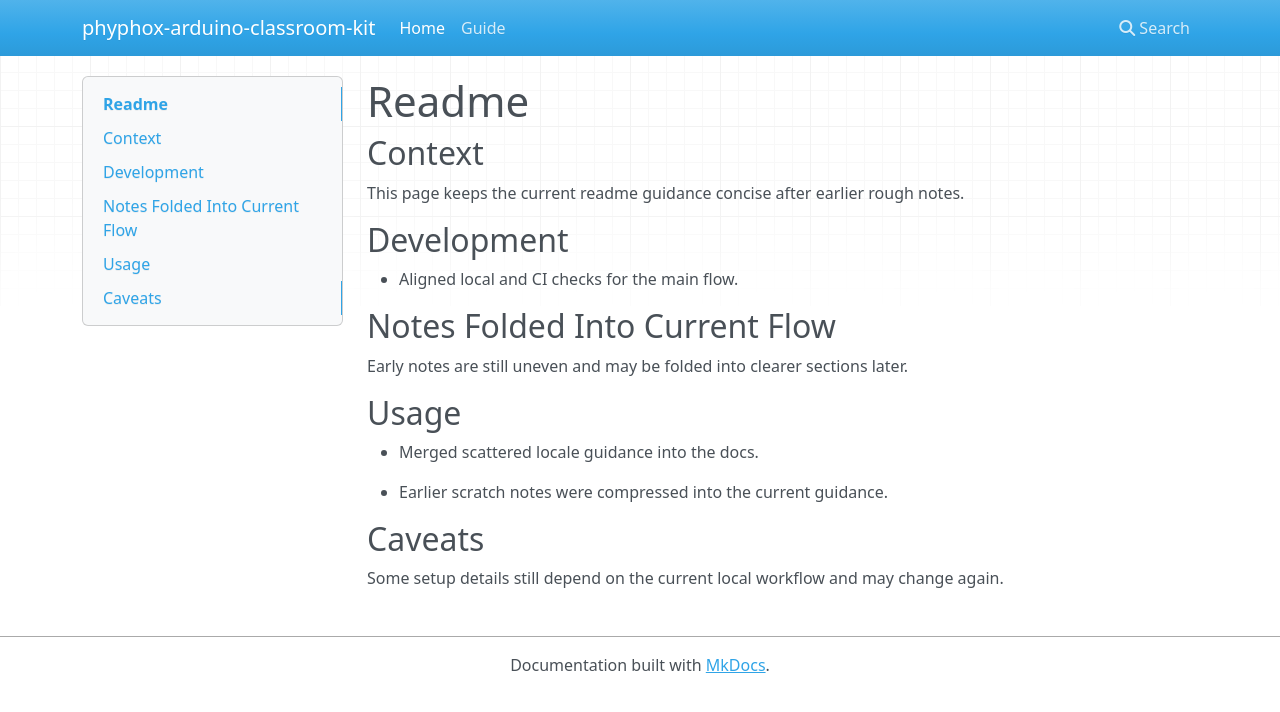
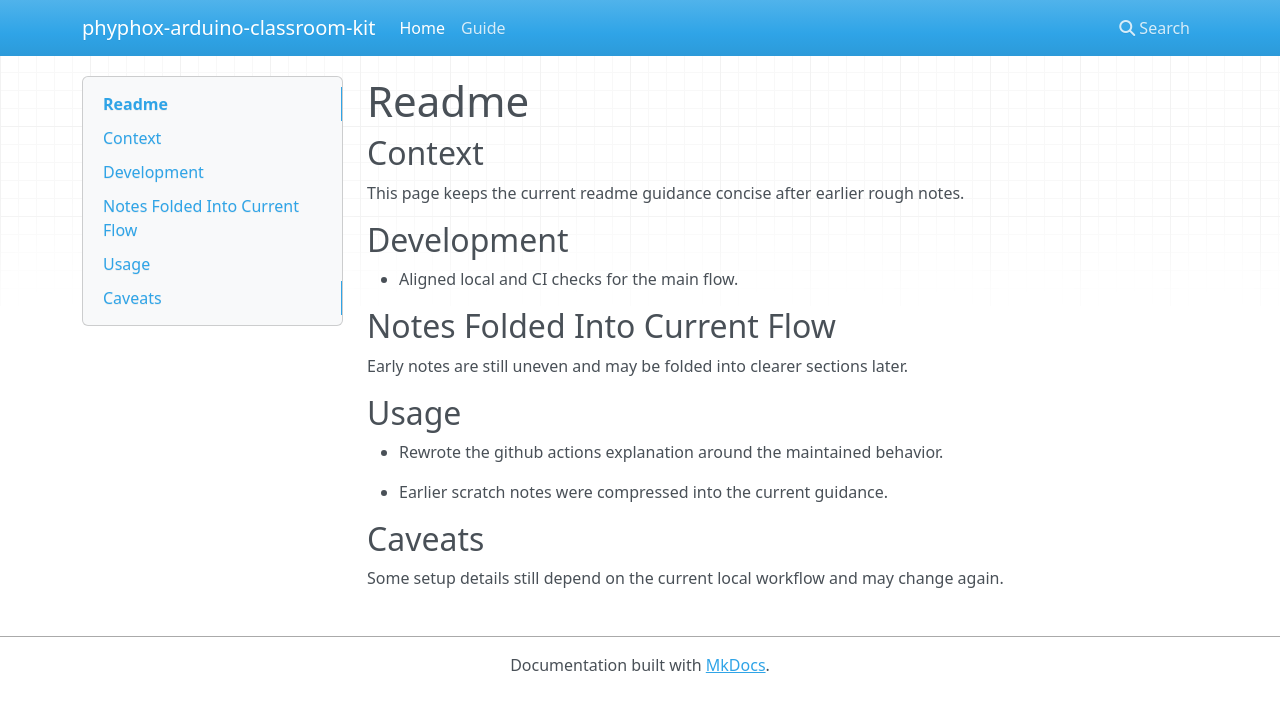
Before and after one commit to sebastianspicker/phyphox-arduino-classroom-kit, an MkDocs documentation site: the page built from docs/README.md, in a window 1280 px wide. Shown: the top 712 px of the page. Built offline with MkDocs 1.6.1, drawn with Linux system fonts in a browser that asks for light colours; nearby versions of some CDN libraries.

Commit message:
docs(github-actions): make the github actions checks easier to rerun

```diff
--- a/docs/README.md
+++ b/docs/README.md
@@ -11,7 +11,7 @@ This page keeps the current readme guidance concise after earlier rough notes.
 Early notes are still uneven and may be folded into clearer sections later.
 
 ## Usage
-- Merged scattered locale guidance into the docs.
+- Rewrote the github actions explanation around the maintained behavior.
 
 - Earlier scratch notes were compressed into the current guidance.
 
```
Also changed, not shown: README.md (+3 -3 lines), docs/ASTRONOMY_EXPERIMENTS_COMPANION.md (+1 -1 lines).
